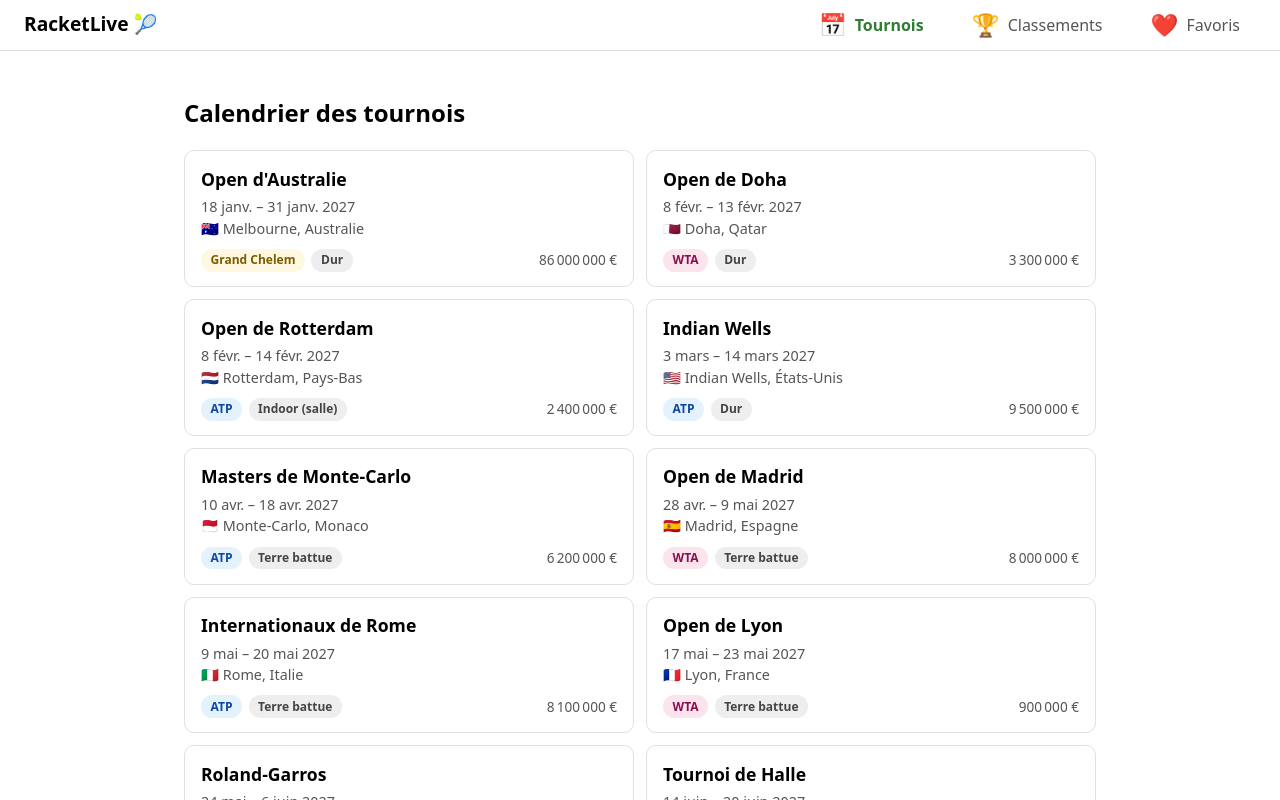
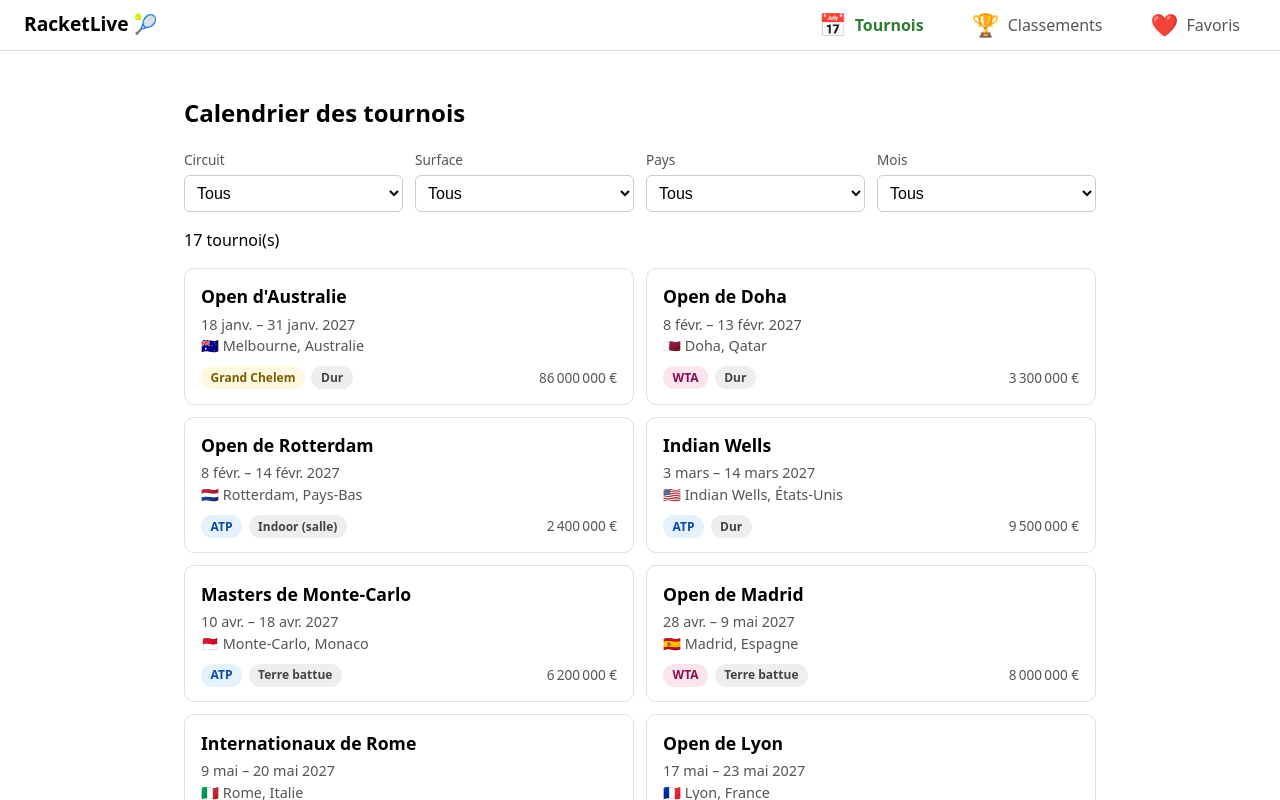
Before and after one commit to Labrosse-Anthony/racketlive, a React (Vite) app: page /calendrier in a window 1280 px wide. Shown: the top 800 px of the page. Built offline with nearby package versions, Linux system fonts and the light colour scheme.

Commit message:
Ajout des filtres du calendrier (circuit, surface, pays, mois)

```diff
--- /dev/null
+++ b/src/components/tournaments/TournamentFilters.css
@@ -0,0 +1,39 @@
+.filtres {
+  display: grid;
+  grid-template-columns: 1fr 1fr;
+  gap: 0.75rem;
+  margin-bottom: 1rem;
+}
+
+.filtres__champ {
+  display: flex;
+  flex-direction: column;
+  gap: 0.25rem;
+  font-size: 0.85rem;
+  color: #555555;
+}
+
+.filtres__champ select {
+  padding: 0.5rem;
+  border: 1px solid #cccccc;
+  border-radius: 6px;
+  background: #ffffff;
+  font-size: 1rem;
+}
+
+.filtres__reset {
+  grid-column: 1 / -1;
+  padding: 0.5rem;
+  border: 1px solid #2e7d32;
+  border-radius: 6px;
+  background: #ffffff;
+  color: #2e7d32;
+  font-size: 0.9rem;
+  cursor: pointer;
+}
+
+@media (min-width: 768px) {
+  .filtres {
+    grid-template-columns: repeat(4, 1fr);
+  }
+}
--- /dev/null
+++ b/src/components/tournaments/TournamentFilters.jsx
@@ -0,0 +1,80 @@
+import { drapeau } from '../../utils/flags.js'
+import { NOMS_MOIS } from '../../utils/dates.js'
+import { CIRCUITS, SURFACES, PAYS } from '../../utils/labels.js'
+import './TournamentFilters.css'
+
+function Choix({ nom, label, valeur, options, onChange }) {
+  return (
+    <label className="filtres__champ">
+      <span>{label}</span>
+      <select value={valeur} onChange={(e) => onChange(nom, e.target.value)}>
+        <option value="">Tous</option>
+        {options.map((option) => (
+          <option key={option.valeur} value={option.valeur}>
+            {option.texte}
+          </option>
+        ))}
+      </select>
+    </label>
+  )
+}
+
+function versOptions(objet) {
+  return Object.entries(objet).map(([valeur, texte]) => ({ valeur, texte }))
+}
+
+function TournamentFilters({ filtres, codesPays, onChange, onReset }) {
+  const optionsPays = codesPays.map((code) => ({
+    valeur: code,
+    texte: `${drapeau(code)} ${PAYS[code]}`,
+  }))
+
+  // Les mois : "1" = Janvier, "2" = Février...
+  const optionsMois = NOMS_MOIS.map((texte, index) => ({
+    valeur: String(index + 1),
+    texte,
+  }))
+
+  // Y a-t-il au moins un filtre actif ?
+  const filtreActif = Object.values(filtres).some((valeur) => valeur !== '')
+
+  return (
+    <div className="filtres">
+      <Choix
+        nom="circuit"
+        label="Circuit"
+        valeur={filtres.circuit}
+        options={versOptions(CIRCUITS)}
+        onChange={onChange}
+      />
+      <Choix
+        nom="surface"
+        label="Surface"
+        valeur={filtres.surface}
+        options={versOptions(SURFACES)}
+        onChange={onChange}
+      />
+      <Choix
+        nom="pays"
+        label="Pays"
+        valeur={filtres.pays}
+        options={optionsPays}
+        onChange={onChange}
+      />
+      <Choix
+        nom="mois"
+        label="Mois"
+        valeur={filtres.mois}
+        options={optionsMois}
+        onChange={onChange}
+      />
+      {filtreActif && (
+        <button className="filtres__reset" onClick={onReset}>
+          Effacer les filtres
+        </button>
+      )}
+    </div>
+  )
+}
+
+export default TournamentFilters
--- a/src/pages/CalendrierPage.jsx
+++ b/src/pages/CalendrierPage.jsx
@@ -1,10 +1,15 @@
 import { useEffect, useState } from 'react'
 import { getTournaments } from '../services/api/tournamentsApi.js'
+import { PAYS } from '../utils/labels.js'
+import TournamentFilters from '../components/tournaments/TournamentFilters.jsx'
 import TournamentList from '../components/tournaments/TournamentList.jsx'
+
+const FILTRES_VIDES = { circuit: '', surface: '', pays: '', mois: '' }
 
 function CalendrierPage() {
   const [tournois, setTournois] = useState([])
   const [chargement, setChargement] = useState(true)
+  const [filtres, setFiltres] = useState(FILTRES_VIDES)
 
   useEffect(() => {
     getTournaments().then((donnees) => {
@@ -13,10 +18,51 @@ function CalendrierPage() {
     })
   }, [])
 
+  function changerFiltre(nom, valeur) {
+    setFiltres({ ...filtres, [nom]: valeur })
+  }
+
+  function effacerFiltres() {
+    setFiltres(FILTRES_VIDES)
+  }
+
+  const codesPays = [...new Set(tournois.map((tournoi) => tournoi.pays))].sort(
+    (a, b) => PAYS[a].localeCompare(PAYS[b], 'fr'),
+  )
+
+  const tournoisFiltres = tournois.filter((tournoi) => {
+    if (filtres.circuit && tournoi.circuit !== filtres.circuit) return false
+    if (filtres.surface && tournoi.surface !== filtres.surface) return false
+    if (filtres.pays && tournoi.pays !== filtres.pays) return false
+
+    if (filtres.mois) {
+      const mois = Number(filtres.mois)
+      const moisDebut = Number(tournoi.debut.slice(5, 7))
+      const moisFin = Number(tournoi.fin.slice(5, 7))
+      if (mois < moisDebut || mois > moisFin) return false
+    }
+    return true
+  })
+
   return (
     <section>
       <h1>Calendrier des tournois</h1>
-      {chargement ? <p>Chargement…</p> : <TournamentList tournois={tournois} />}
+
+      <TournamentFilters
+        filtres={filtres}
+        codesPays={codesPays}
+        onChange={changerFiltre}
+        onReset={effacerFiltres}
+      />
+
+      {chargement ? (
+        <p>Chargement…</p>
+      ) : (
+        <>
+          <p aria-live="polite">{tournoisFiltres.length} tournoi(s)</p>
+          <TournamentList tournois={tournoisFiltres} />
+        </>
+      )}
     </section>
   )
 }
```
